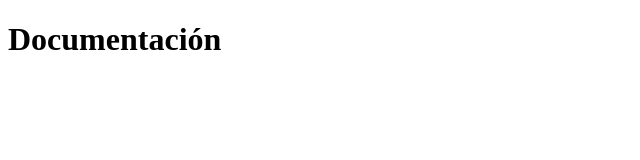
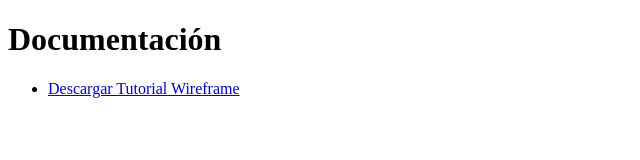
Before and after one commit to Pablomediero/pablomediero.github.io, a plain HTML site: page web/Tema1/Documentacion/documentacionU1.html in a window 1280 px wide. Shown: the whole page, without its empty margins (0-640 px from the left). Drawn offline with Linux system fonts and the light colour scheme.

Commit message:
Práctica Wireframe(Practicas y Enlaces de Interes)

```diff
--- a/web/Tema1/Documentacion/documentacionU1.html
+++ b/web/Tema1/Documentacion/documentacionU1.html
@@ -7,6 +7,9 @@
     <body class="container">
 
         <h1>Documentaci&oacute;n</h1>
+        <ul>
+            <li><a href="./tutorialWireftame.pdf" download="Tutorial_Wireframe">Descargar Tutorial Wireframe</a></li>
+        </ul>
 
     </body>
 </html>
```
Also changed, not shown: web/Tema1/Practicas/practicasU1.html (+1 -0 lines), web/Tema1/Practicas/Practica_TutorialWireframe.png (added), 2 other files.
